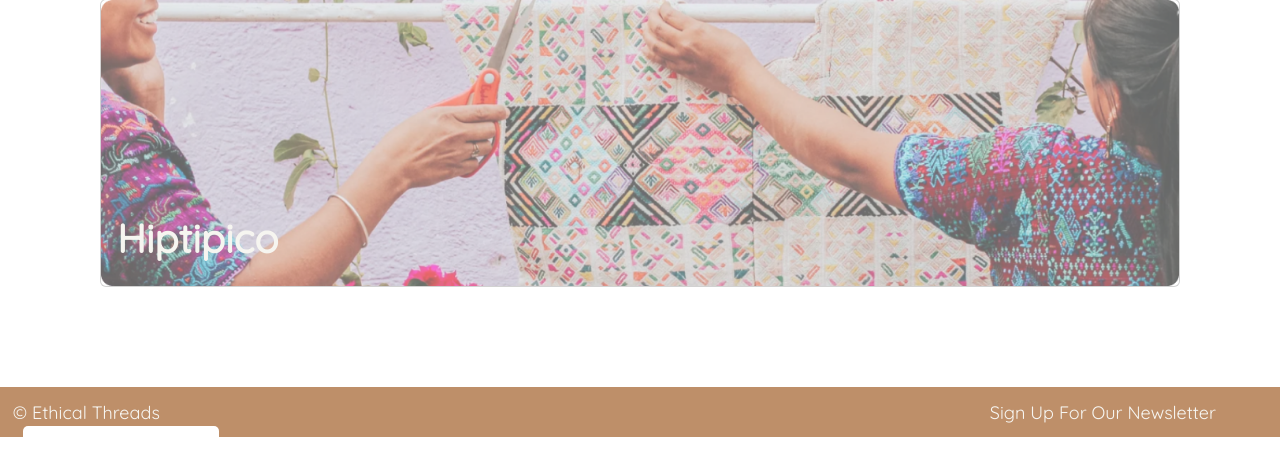
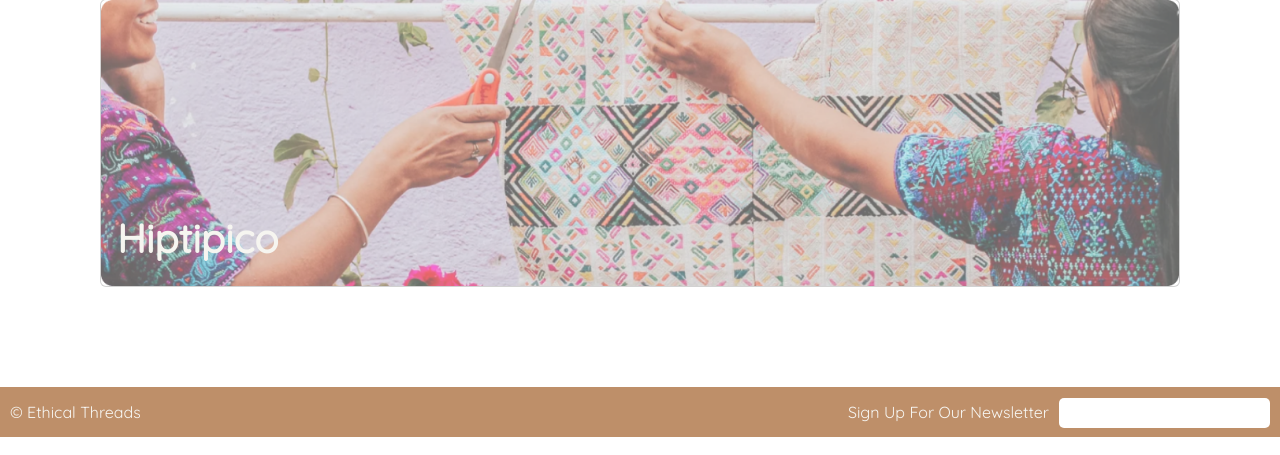
Before and after one commit to nayeonr/itp460-ethical-threads, a PHP site: page /brand-results-pg.html in a window 1280 px wide. Shown: the part 1192-1647 px from the top of the page. Run offline with PHP 8.4, Linux system fonts and the light colour scheme.

Commit message:
new footer

```diff
--- a/ft-brandresults-C/brand-results-pg.html
+++ b/ft-brandresults-C/brand-results-pg.html
@@ -115,8 +115,9 @@
             </div>
         </div>
 
-    <div class="footer">
-      <span id="copyright"> © Ethical Threads </span> <span id="space"></span><span id="newsletter"> Sign Up For Our Newsletter <input type="text" id="newsletter-input"></span>
-    </div>
+      <div class="footer">
+        <div id="copyright">© Ethical Threads</div>
+        <div id="newsletter">Sign Up For Our Newsletter<input type="text" id="newsletter-input"></div>
+    </div> <!-- .footer -->
     </body>
 </html>
--- a/ft-brandresults-C/style-brand-results.css
+++ b/ft-brandresults-C/style-brand-results.css
@@ -158,7 +158,7 @@ li {
 }
 
 /* footer */
-  .footer {
+  /* .footer {
       background-color: #BE8F69;
       padding: 2%;
       margin-left: -1%;
@@ -194,4 +194,28 @@ li {
     font-size: 18px;
     margin-left: 10px;
     font-family: "Quicksand", "Arial", sans-serif
-  }
+  } */
+
+
+
+  #copyright
+    {
+        margin-left: 10px;
+    }
+    .footer {
+        background-color: #BE8F69;
+        display: flex;
+        color: #F7F6F2;
+        font-family: "Quicksand", "Arial", sans-serif;
+        height: 50px;
+        line-height: 50px;
+        justify-content: space-between;
+    }
+    #newsletter-input{
+        border: none;
+        border-radius: 5px;
+        font-family: sans-serif;
+        margin-left: 10px;
+        margin-right: 10px;
+        height: 30px;
+    }
```
